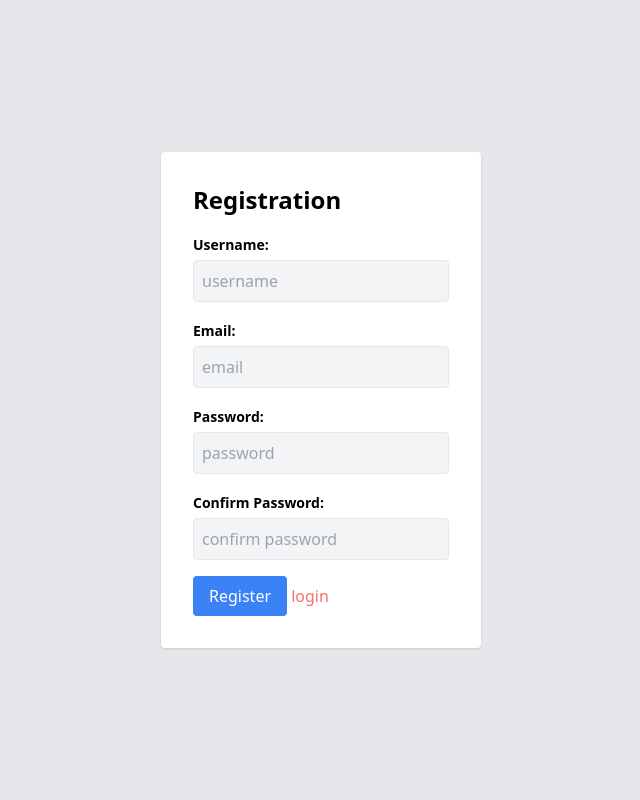
After one commit to Hemant0621/Heckout2023, a PHP site: page /registration.html in a window 1280 px wide. The commit adds this page. Shown: the whole page, without its empty margins (319-959 px from the left). Run offline with PHP 8.4, Linux system fonts and the light colour scheme; style sheets or scripts are compiled from the project's sources.

Commit message:
Add files via upload

```diff
--- /dev/null
+++ b/registration.html
@@ -0,0 +1,38 @@
+<!DOCTYPE html>
+<html lang="en">
+<head>
+    <meta charset="UTF-8">
+    <meta name="viewport" content="width=device-width, initial-scale=1.0">
+    <title>Registration Page</title>
+    <link rel="stylesheet" href="style.css">
+    <script src="registration.js"></script>
+</head>
+<body class="bg-gray-200 flex items-center justify-center h-screen">
+    <div class="bg-white rounded shadow p-8 w-80">
+        <h2 class="text-2xl font-bold mb-4">Registration</h2>
+        <p id="error-message" class="text-red-500 font-semibold mt-4"></p>
+        <form id="registration-form" class="space-y-4" action="#" method="post">
+            <div class="space-y-1">
+                <label for="username" class="text-sm font-semibold">Username:</label>
+                <input type="text" id="username" name="username" class="w-full p-2 border rounded bg-gray-100" placeholder="username" required>
+            </div>
+            <div class="space-y-1">
+                <label for="email" class="text-sm font-semibold">Email:</label>
+                <input type="email" id="email" name="email" class="w-full p-2 border rounded bg-gray-100" placeholder="email" required>
+            </div>
+            <div class="space-y-1">
+                <label for="password" class="text-sm font-semibold">Password:</label>
+                <input type="password" id="password" name="password" class="w-full p-2 border rounded bg-gray-100" placeholder="password" required>
+            </div>
+            <div class="space-y-1">
+                <label for="confirm-password" class="text-sm font-semibold">Confirm Password:</label>
+                <input type="password" id="confirm-password" name="confirm-password" class="w-full p-2 border rounded bg-gray-100" placeholder="confirm password" required>
+            </div>
+            <button type="submit" class="bg-blue-500 text-white py-2 px-4 rounded hover:bg-blue-600">Register</button>
+            <a class="text-red-400" href="login.html">login</a>
+        </form>
+    </div>
+
+
+</body>
+</html>
--- /dev/null
+++ b/registration.js
@@ -0,0 +1,23 @@
+document.addEventListener("DOMContentLoaded", function () {
+    const registrationForm = document.getElementById("registration-form");
+    const errorMessage = document.getElementById("error-message");
+
+    registrationForm.addEventListener("submit", function (event) {
+        event.preventDefault();
+        console.log("run")
+
+        const username = document.getElementById("username").value;
+        const email = document.getElementById("email").value;
+        const password = document.getElementById("password").value;
+        const confirmPassword = document.getElementById("confirm-password").value;
+
+        if (password !== confirmPassword) {
+            errorMessage.textContent = "Passwords do not match";
+        } else {
+            errorMessage.textContent = "";
+            console.log(username)
+            console.log(email)
+            console.log(password)
+        }
+    });
+});
--- a/tailwind.config.js
+++ b/tailwind.config.js
@@ -2,14 +2,7 @@
 module.exports = {
   content: ["*"],
   theme: {
-    colors: {
-      transparent: 'transparent',
-      primary1:'#0E0E0E',
-      primary2:'#A511FF',
-      white: "#FFFFFF",
-      black: "#000",
-    }
-
+    extend: {},
   },
   plugins: [],
 }
```
Also changed, not shown: index.html (+11 -11 lines), login.html (added, +28 -0 lines), login.js (added, +19 -0 lines), img/Rectangle 4.png (added), img/Rectangle 5.png (added), img/Rectangle 6.png (added), img/Rectangle 7.png (added), img/compass.png (added), img/image 1.png (added), img/menu.png (added), img/search-interface-symbol.png (added), style.css (line endings or trailing spaces).
